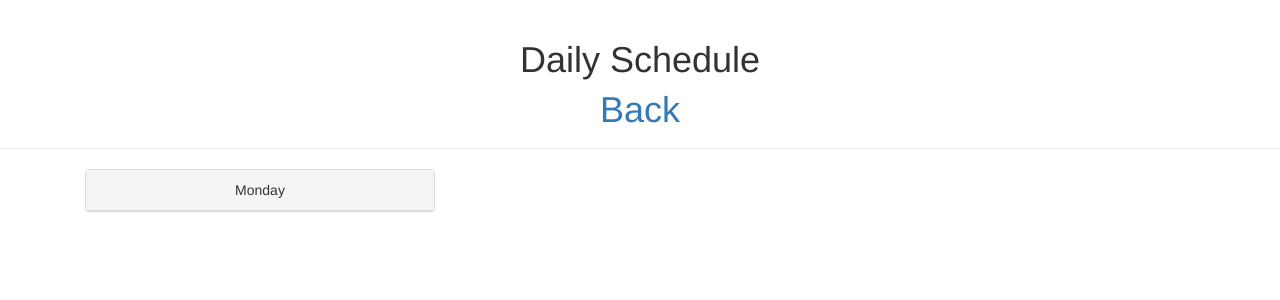
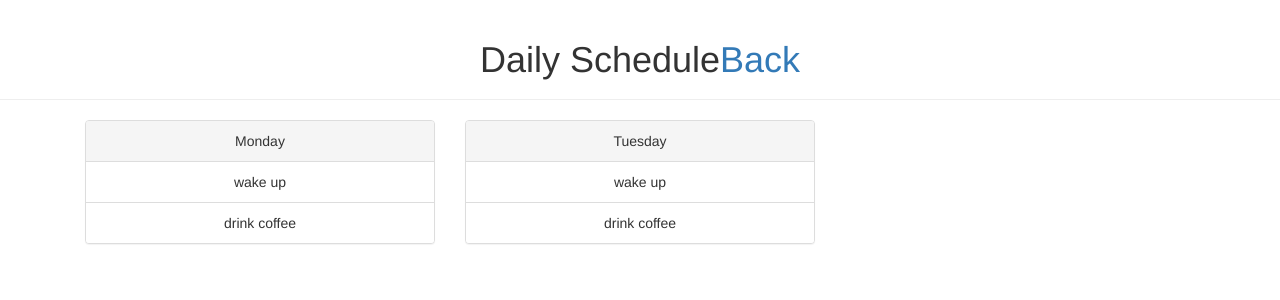
Before and after one commit to mazurbeam/react-trello-clone, a React (Create React App) app in the folder client/: page /b/1 in a window 1280 px wide. Shown: the top 300 px of the page. Built offline with nearby package versions, Linux system fonts and the light colour scheme.

Commit message:
Added ListCard component to List

```diff
--- a/client/src/components/App.js
+++ b/client/src/components/App.js
@@ -32,12 +32,11 @@ class App extends Component {
                 const selectedBoard = this.state.boards.find(
                   board => props.match.params.id === board._id
                 )
-                const selectedBoardLists = [
-                  preload.lists.find(
-                    list => props.match.params.id === list.boardId
-                  )
-                ]
-                console.log(selectedBoardLists)
+                const selectedBoardLists = preload.lists.filter(
+                  list => props.match.params.id === list.boardId
+                )
+
+                // console.log(selectedBoardLists)
                 return (
                   <BoardDetails
                     board={selectedBoard}
--- a/client/src/components/Board.js
+++ b/client/src/components/Board.js
@@ -5,8 +5,8 @@ import { Panel } from "react-bootstrap";
 import { Link } from "react-router-dom";
 
 const Board = (props: { _id: string, name: string }) => {
-  console.log(props.name);
-  console.log("from board", props._id);
+  // console.log(props.name);
+  // console.log("from board", props._id);
   return (
     <Panel className="board">
       <Link to={`/b/${props._id}`}>
--- a/client/src/components/BoardDetails.js
+++ b/client/src/components/BoardDetails.js
@@ -14,8 +14,8 @@ class BoardDetails extends Component {
         <Header showBackNav title={board.name} />
         <Grid>
           {lists.map(list => (
-            <Col xs={6} md={4}>
-              <List key={list._id} {...list} />
+            <Col key={list._id} xs={6} md={4}>
+              <List {...list} />
             </Col>
           ))}
         </Grid>
--- a/client/src/components/BoardList.js
+++ b/client/src/components/BoardList.js
@@ -5,14 +5,13 @@ import Board from "./Board";
 import { Grid, Col, Row } from "react-bootstrap";
 
 const BoardList = (props: { boards: Array<any> }) => {
-  console.log(props.boards);
+  // console.log(props.boards);
   return (
-    <div>
-      <h1>Boards</h1>
+    <div className="board-list">
       <Grid>
         {props.boards.map(board => (
-          <Col xs={6} md={4}>
-            <Board key={board._id} {...board} />
+          <Col key={board._id} xs={6} md={4}>
+            <Board {...board} />
           </Col>
         ))}
         <Col xs={6} md={4}>
--- a/client/src/components/Header.js
+++ b/client/src/components/Header.js
@@ -9,7 +9,7 @@ const Header = ({ showBackNav, title }) => {
   }
   return (
     <PageHeader className='header'>
-      <h1>{title}</h1>
+      {title}
       {utilSpace}
     </PageHeader>
   )
--- a/client/src/components/Home.js
+++ b/client/src/components/Home.js
@@ -7,7 +7,7 @@ import Header from "./Header";
 const Home = (props: { boards: Array<any> }) => {
   return (
     <div className="home">
-      <Header title="Trello Clone Homepage" />
+      <Header title="Boards" />
       <BoardList boards={props.boards} />
     </div>
   );
--- a/client/src/components/List.js
+++ b/client/src/components/List.js
@@ -1,11 +1,15 @@
 import React from 'react'
-import { Panel } from 'react-bootstrap'
+import { Panel, ListGroup } from 'react-bootstrap'
+import ListCard from './ListCard'
 
 const List = props => {
   console.log(props)
   return (
     <Panel>
       <Panel.Heading>{props.header}</Panel.Heading>
+      <ListGroup>
+        {props.cards.map(card => <ListCard key={card._id} {...card} />)}
+      </ListGroup>
     </Panel>
   )
 }
--- /dev/null
+++ b/client/src/components/ListCard.js
@@ -0,0 +1,9 @@
+import React from 'react'
+import { ListGroupItem } from 'react-bootstrap'
+
+const ListCard = props => {
+  console.log('props from ListCard', props)
+  return <ListGroupItem>{props.name}</ListGroupItem>
+}
+
+export default ListCard
--- a/client/src/testData.json
+++ b/client/src/testData.json
@@ -20,9 +20,26 @@
       "header": "Monday",
       "cards": [
         {
+          "_id": "1",
           "name": "wake up"
         },
         {
+          "_id": "2",
+          "name": "drink coffee"
+        }
+      ]
+    },
+    {
+      "_id": "2",
+      "boardId": "1",
+      "header": "Tuesday",
+      "cards": [
+        {
+          "_id": "1",
+          "name": "wake up"
+        },
+        {
+          "_id": "2",
           "name": "drink coffee"
         }
       ]
```
